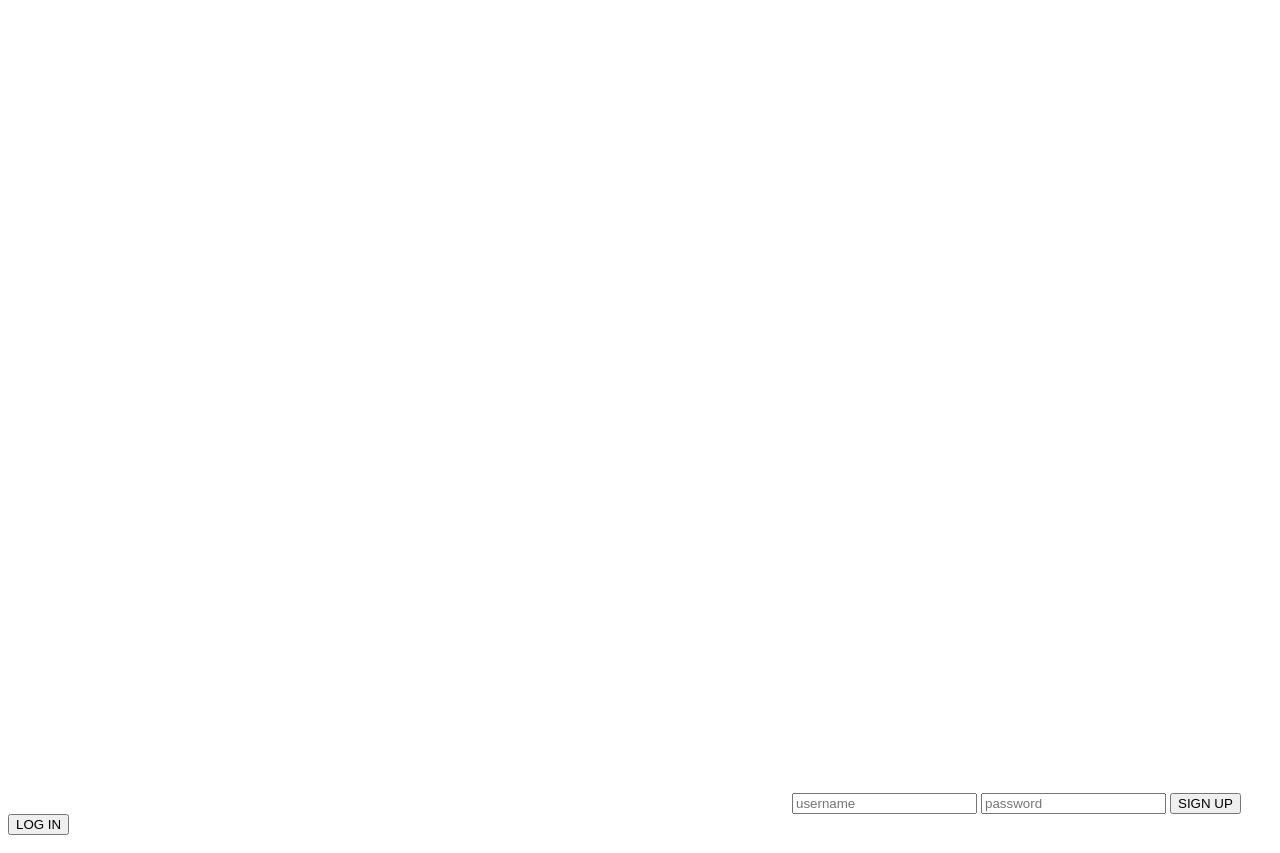
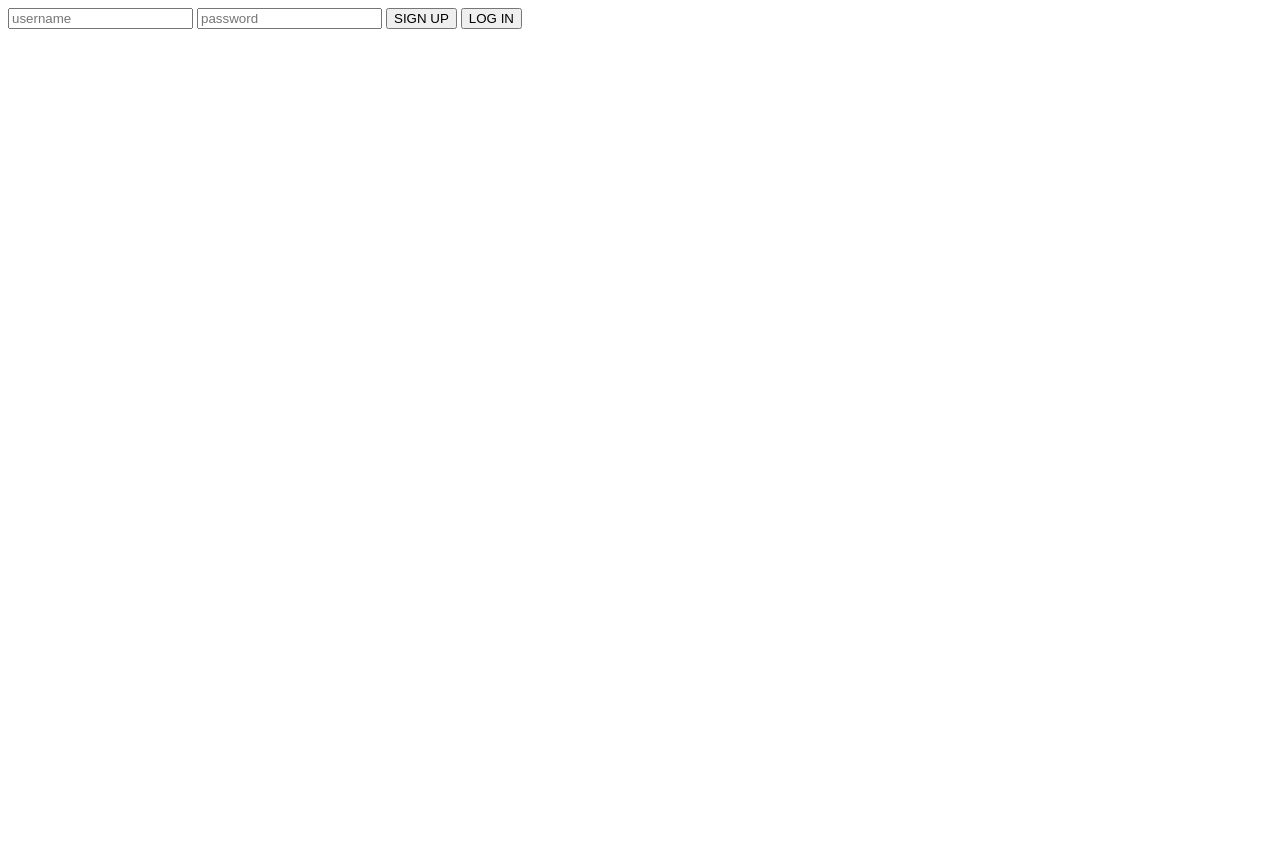
Before and after one commit to cleverdumb/canvasRevived, a website: page static/index.html in a window 1280 px wide. Drawn offline with Linux system fonts and the light colour scheme.

Commit message:
Fixed login btns css

```diff
--- a/static/index.html
+++ b/static/index.html
@@ -3,13 +3,12 @@
         <title>Canvas revived</title>
     </head>
     <body>
-        <canvas id='cvs'></canvas>
         <input placeholder='username' id='user'>
         <input placeholder='password' id='pass'>
         <button id='signupBtn' onclick='signup(document.getElementById(`user`).value, document.getElementById(`pass`).value, afterSpriteLoaded)'>SIGN UP</button>
         <button id='loginBtn' onclick='login(document.getElementById(`user`).value, document.getElementById(`pass`).value, afterSpriteLoaded)'>LOG IN</button>
         <p id='feedback'></p>
-        <div id='inv'></div>
+        <canvas id='cvs'></canvas>
         <script src='./blockIds.js'></script>
         <script>
             let ioT = null;
```
